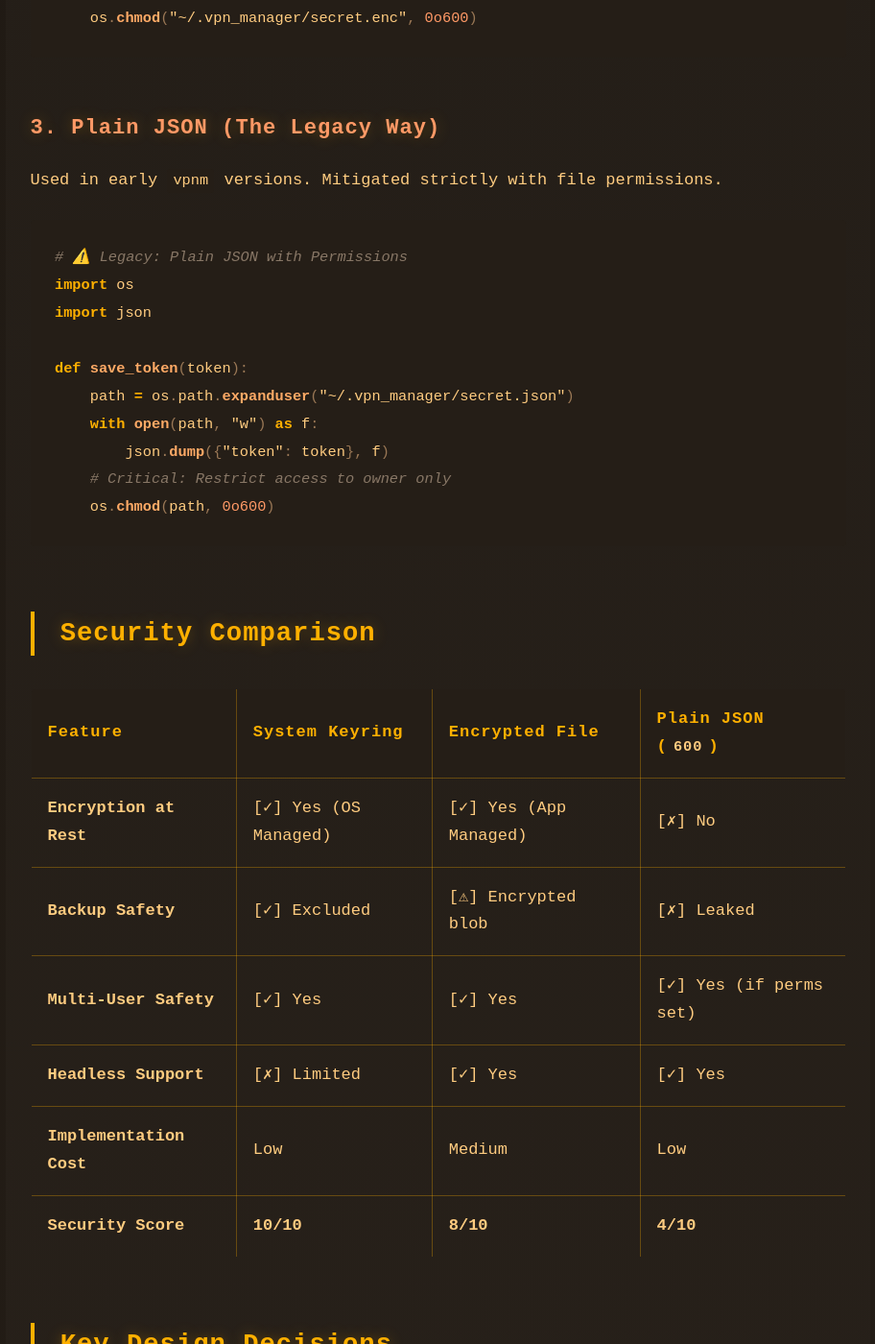
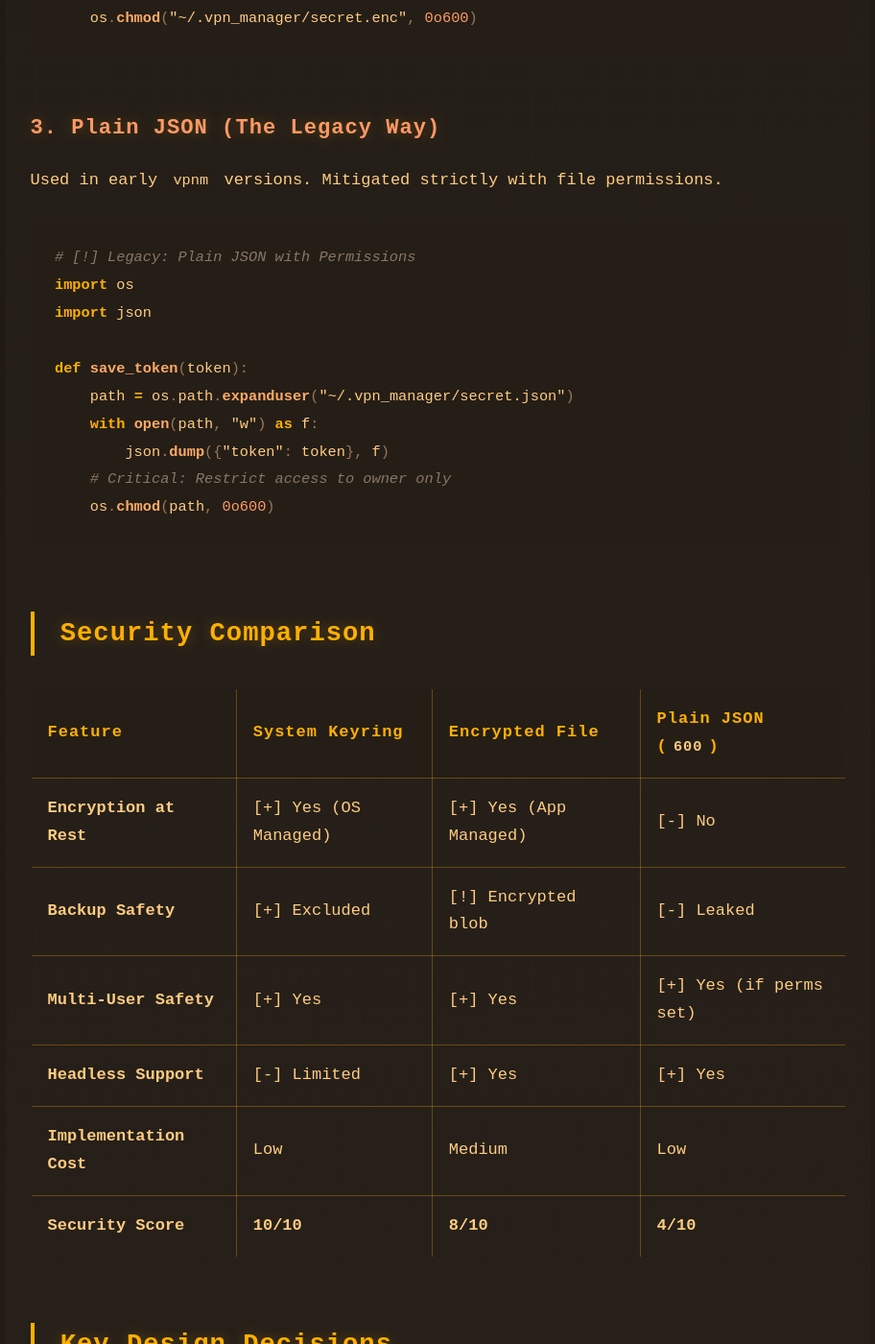
Before and after one commit to nikiforidi/nikiforidi.github.io, a Jekyll site: the page built from deep-dives/secure-secret-storage.md, in a window 1280 px wide and 1400 px high, scrolled down 4690 px. Shown: the whole window at 96% size, without its empty margins (184-1096 px from the left). Built offline with Jekyll 4.4.1, drawn with Linux system fonts in a browser that asks for light colours; some of the changed text lies outside the part shown.

Commit message:
update content

````diff
--- a/deep-dives/secure-secret-storage.md
+++ b/deep-dives/secure-secret-storage.md
@@ -6,7 +6,7 @@ permalink: /deep-dives/secure-secret-storage/
 
 ## Overview
 
-JSON Web Tokens (JWTs) are stateless, but **storage is stateful**. When building CLI tools like `vpnm` (VPN Manager), the security chain is only as strong as the weakest link: **where you store the token**.
+JSON Web Tokens (JWTs) are stateless, but storage is stateful. When building CLI tools like `vpnm` (VPN Manager), the security chain is only as strong as the weakest link: **where you store the token**.
 
 During the VPN Manager tenure (2020-2021), we initially stored JWTs in plain JSON files. This deep dive analyzes why **unencrypted JSON is an anti-pattern** on Linux desktops and outlines the **right way to store secrets** using system keyrings, encryption at rest, and strict permission models.
 
@@ -20,7 +20,7 @@ During the VPN Manager tenure (2020-2021), we initially stored JWTs in plain JSO
 CLI tools need persistent authentication. The naive approach is writing the JWT to a file:
 
 ```python
-# ❌ Anti-Pattern: Plain JSON Storage
+# [-] Anti-Pattern: Plain JSON Storage
 import json
 
 def save_token(token):
@@ -73,7 +73,7 @@ Use the OS-native secret storage. On Linux, this interfaces with `libsecret` (GN
 **Library:** [`keyring`](https://pypi.org/project/keyring/) (Python)
 
 ```python
-# ✅ Best Practice: System Keyring
+# [+] Best Practice: System Keyring
 import keyring
 
 SERVICE_NAME = "vpn_manager"
@@ -103,7 +103,7 @@ For headless servers or environments without a keyring, encrypt the file locally
 **Library:** [`cryptography`](https://pypi.org/project/cryptography/)
 
 ```python
-# ✅ Fallback: Encrypted JSON
+# [+] Fallback: Encrypted JSON
 from cryptography.fernet import Fernet
 import os
 
@@ -124,7 +124,7 @@ def save_token(token):
 Used in early `vpnm` versions. Mitigated strictly with file permissions.
 
 ```python
-# ⚠️ Legacy: Plain JSON with Permissions
+# [!] Legacy: Plain JSON with Permissions
 import os
 import json
 
@@ -140,10 +140,10 @@ def save_token(token):
 
 | Feature                 | System Keyring       | Encrypted File        | Plain JSON (`600`)     |
 | :---------------------- | :------------------- | :-------------------- | :--------------------- |
-| **Encryption at Rest**  | [✓] Yes (OS Managed) | [✓] Yes (App Managed) | [✗] No                 |
-| **Backup Safety**       | [✓] Excluded         | [⚠] Encrypted blob    | [✗] Leaked             |
-| **Multi-User Safety**   | [✓] Yes              | [✓] Yes               | [✓] Yes (if perms set) |
-| **Headless Support**    | [✗] Limited          | [✓] Yes               | [✓] Yes                |
+| **Encryption at Rest**  | [+] Yes (OS Managed) | [+] Yes (App Managed) | [-] No                 |
+| **Backup Safety**       | [+] Excluded         | [!] Encrypted blob    | [-] Leaked             |
+| **Multi-User Safety**   | [+] Yes              | [+] Yes               | [+] Yes (if perms set) |
+| **Headless Support**    | [-] Limited          | [+] Yes               | [+] Yes                |
 | **Implementation Cost** | Low                  | Medium                | Low                    |
 | **Security Score**      | **10/10**            | **8/10**              | **4/10**               |
 
@@ -186,4 +186,4 @@ If you are building a CLI tool today:
 - [anyd Daemon Framework](/deep-dives/anyd-daemon-framework/) — IPC authentication using similar principles
 - [Engineering Philosophy](/about/philosophy/) — Verification Over Assumption
 
-[← Back to Deep Dives](/deep-dives/)
+[<- Back to Deep Dives](/deep-dives/)
````
